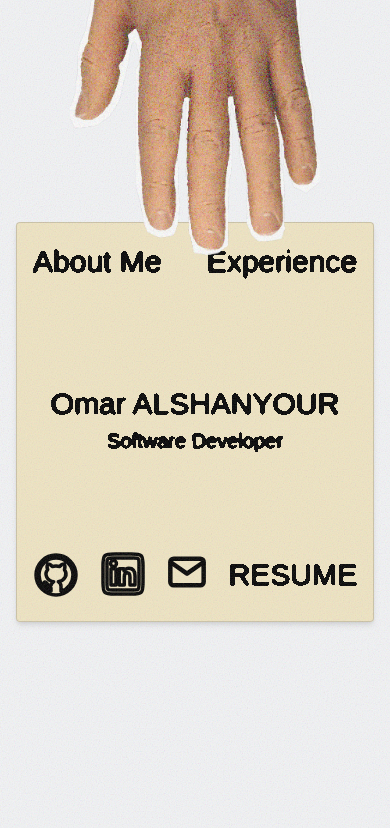
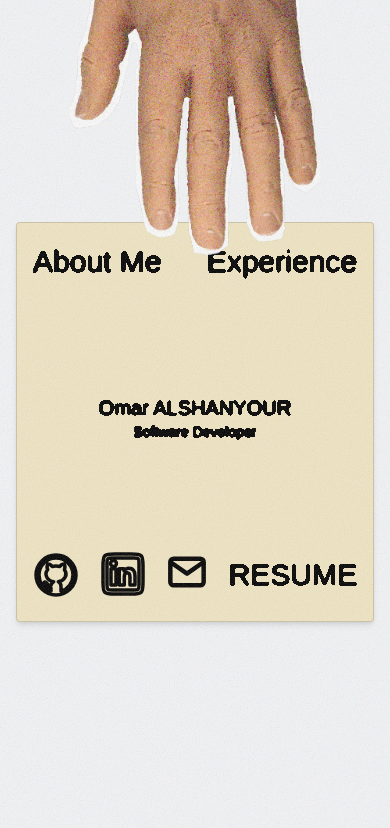
Before and after one commit to HelloMeFriend/HelloMeFriend.github.io, a Next.js app: page / in a window 390 px wide. Shown: the top 828 px of the page. Built offline with nearby package versions, Linux system fonts and the light colour scheme; a web font is replaced by a local one.

Commit message:
qol: text responsiveness

```diff
--- a/src/app/components/text.tsx
+++ b/src/app/components/text.tsx
@@ -4,28 +4,46 @@ interface TextProps {
     children: React.ReactNode;
     style?: React.CSSProperties;
     size?: 'large' | 'medium' | 'small' | 'ms';
+    className?: string;
 }
 
-const Text: React.FC<TextProps> = ({ children, style, size = 'large' }) => (
+const Text: React.FC<TextProps> = ({ children, style, size = 'large', className = '' }) => {
+    // Define responsive text sizes - using custom sizes to match your original values
+    const getSizeClasses = (size: string) => {
+        switch (size) {
+            case 'large':
+                return 'text-xl md:text-2xl lg:text-[30px]'; // 20px -> 24px -> 30px
+            case 'medium':
+                return 'text-lg md:text-xl lg:text-[28px]'; // 18px -> 20px -> 28px
+            case 'ms':
+                return 'text-base md:text-lg lg:text-[24px]'; // 16px -> 18px -> 24px
+            case 'small':
+                return 'text-sm md:text-base lg:text-[20px]'; // 14px -> 16px -> 20px
+            default:
+                return 'text-xl md:text-2xl lg:text-[30px]';
+        }
+    };
+
+    return (
         <span
+            className={`
+                text-black font-serif
+                ${getSizeClasses(size)}
+                ${className}
+            `}
             style={{
-            color: 'black',
                 fontFamily: 'var(--font-andada-pro), serif',
-            fontSize:
-                size === 'large' ? '30px' :
-                size === 'medium' ? '28px' :
-                size === 'ms' ? '24px' :
-                '20px',
-            ...style,
                 boxShadow: `
-                0px 1px 6px 0px rgba(87, 87, 87, 0.25), /* Outside shadow */
-                0px 4px 16px 0px rgba(0, 0, 0, 0.25) inset /* Inner shadow */
+                    0px 1px 6px 0px rgba(87, 87, 87, 0.25),
+                    0px 4px 16px 0px rgba(0, 0, 0, 0.25) inset
                 `,
                 filter: "blur(.8px) url(#filter)",
+                ...style,
             }}
         >
             {children}
         </span>
     );
+};
 
 export default Text;
```
Lines whose indentation alone changed are shown as unchanged.
